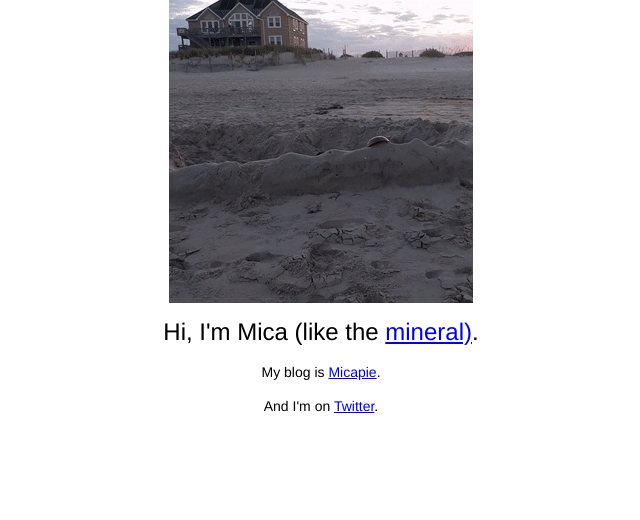
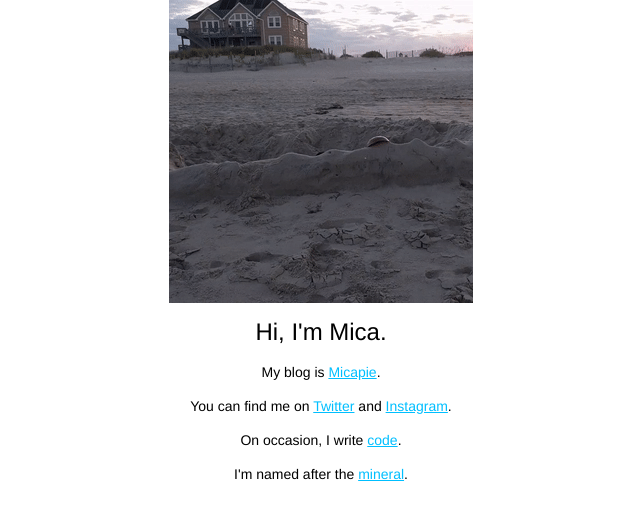
Before and after one commit to micaswyers/mica.is, a Flask app: page / in a window 1280 px wide. Shown: the part 109-629 px from the top of the page, without its empty margins (319-959 px from the left). Run offline with Flask 2, Linux system fonts and the light colour scheme.

Commit message:
Make index text more verbose

```diff
--- a/templates/index.html
+++ b/templates/index.html
@@ -24,14 +24,19 @@
 				font-weight: 500;
 				line-height: 26.4px;
 			}
+			a {
+				color: deepskyblue;
+			}
 		</style>
 	</head>
 	<body>
 		<div class="center-children">
 			<img src="../static/mica.gif">
-			<h1>Hi, I'm Mica (like the <a href="https://en.wikipedia.org/wiki/Mica" target="_blank">mineral)</a>.</h1>
+			<h1>Hi, I'm Mica.</h1>
 			<p>My blog is <a href="/blogging">Micapie</a>.</p>
-			<p>And I'm on <a href="/tweeting">Twitter</a>.</p>
+			<p>You can find me on <a href="/tweeting">Twitter</a> and <a href="/oninstagram">Instagram</a>.</p>
+			<p>On occasion, I write <a href="/coding">code</a>.</p>
+			<p>I'm named after the <a href="https://en.wikipedia.org/wiki/Mica" target="_blank">mineral</a>.</p>
 		</div>
 	</body>
 
```
